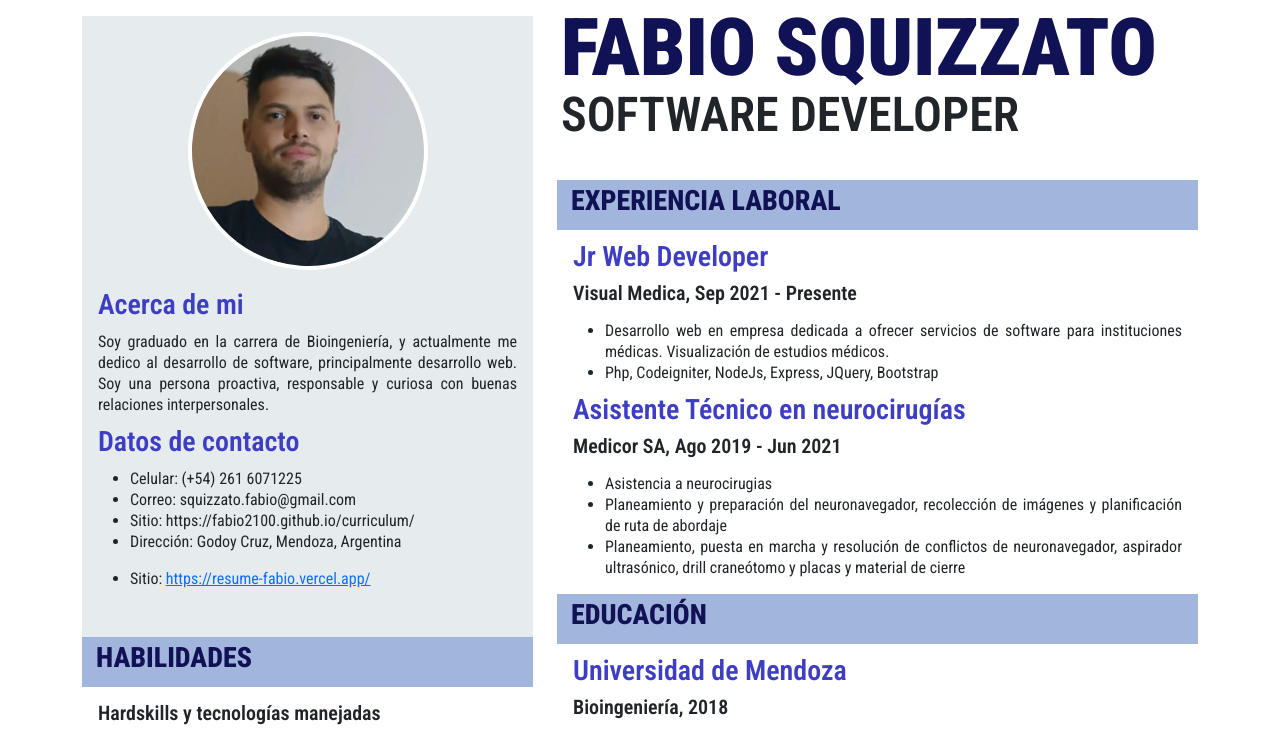
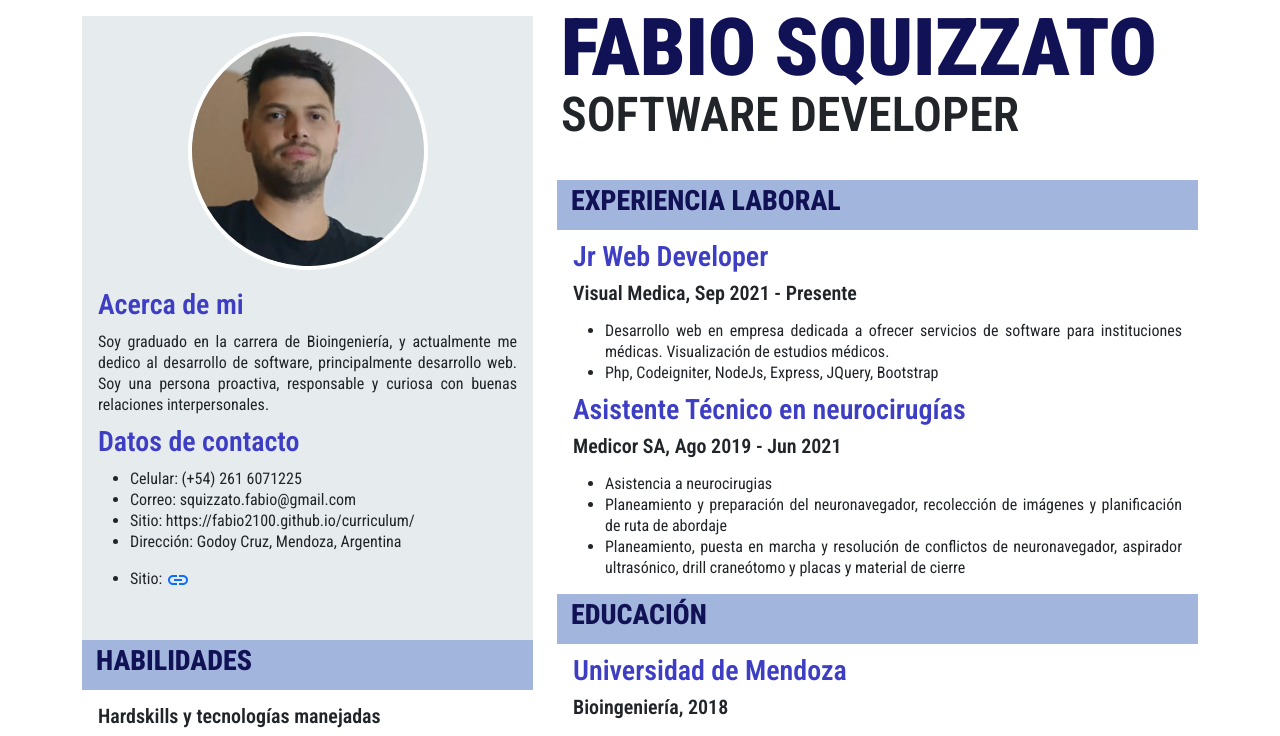
Before and after one commit to fabio2100/resume, a Next.js app: page / in a window 1280 px wide. Shown: the top 736 px of the page. Built offline with nearby package versions, Linux system fonts and the light colour scheme.

Commit message:
fix links

```diff
--- a/app/components/Portfolio.js
+++ b/app/components/Portfolio.js
@@ -3,8 +3,8 @@ import Titulo from "./Titulo";
 
 export default function Portfolio({espanol}){
 
-    const urlProyecto = espanol ? `Url del proyecto` : `Project Url`;
-    const urlRepositorio = espanol ? `Url del repositorio` : `Repository Url`;
+    const urlProyecto = espanol ? `Link del proyecto` : `Project Link`;
+    const urlRepositorio = espanol ? `Link del repositorio` : `Repository Link`;
     const urlInnovar = espanol ? `Innovar 2019 awards url` : 'Url de premios Innovar 2019';
     const urlVideo = espanol ? 'Url de un video del software en funcionamiento' : 'Url of a video of software working';
     const urlNoticia = espanol ? `Url de noticia de premiación` : 'Url of the news of the awards';
--- a/app/components/TextoAcerca.js
+++ b/app/components/TextoAcerca.js
@@ -1,3 +1,4 @@
+import LinkIcon from '@mui/icons-material/Link';
 export default function TextoAcerca({titulo=false,lista=false,texto=false,subtitulo=false,listaSimple=false,nigth=false,listaLinks=false,listaSimpleLinks=false}){
 
     let listItems;
@@ -16,14 +17,14 @@ export default function TextoAcerca({titulo=false,lista=false,texto=false,subtit
     let listaLinksItems;
     if(listaLinks){
         listaLinksItems = listaLinks.map(element => {
-            return <li key={element.url}>{element.nombre}: <a target="_blank" href={element.url}>{element.url}</a></li>
+            return <li key={element.url}>{element.nombre}: <a target="_blank" href={element.url}><LinkIcon /></a></li>
         })
     }
 
     let listaSimpleLinksItems;
     if(listaSimpleLinks){
         listaSimpleLinksItems = listaSimpleLinks.map(element =>{
-            return <li key={element}><a target="_blank" href={element}>{element}</a></li>
+            return <li key={element}><a target="_blank" href={element}><LinkIcon /></a></li>
         })
     }
 
```
